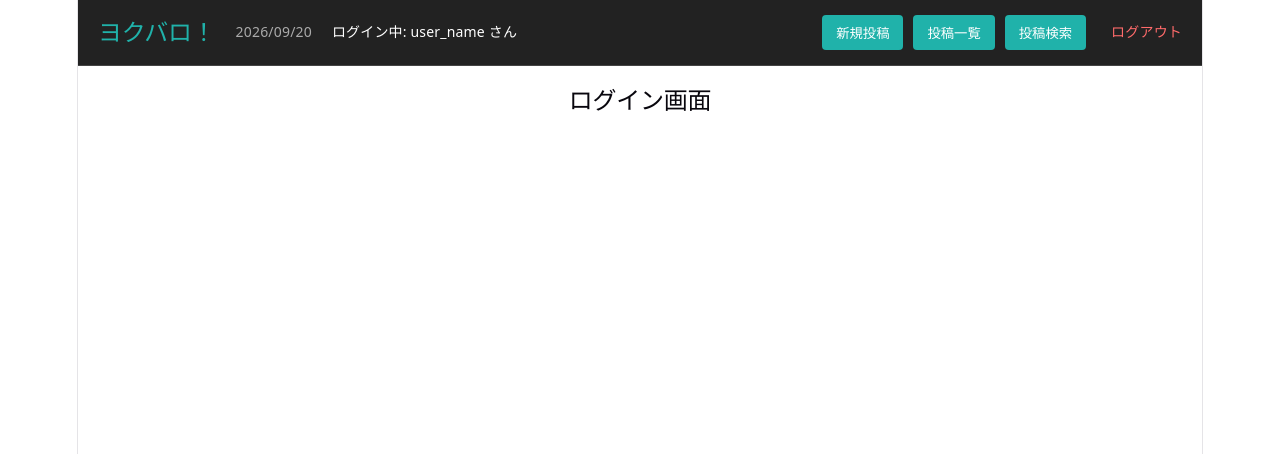
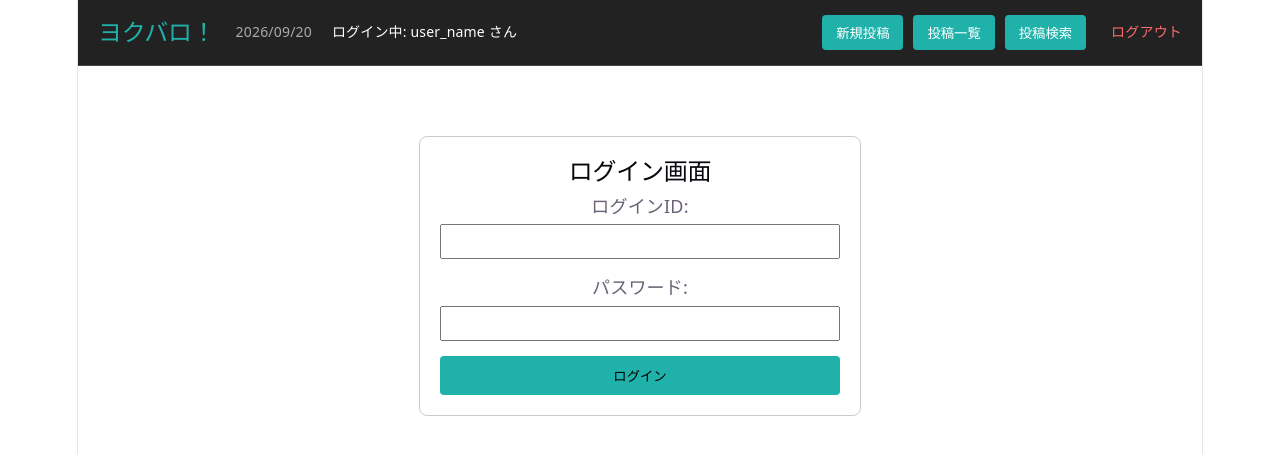
Before and after one commit to Nyama-zaki/yokubaro, a React (Vite) app in the folder frontend/: page /login in a window 1280 px wide. Shown: the top 454 px of the page. Built offline with nearby package versions, Linux system fonts and the light colour scheme.

Commit message:
ログイン画面の準備

```diff
--- a/frontend/src/pages/Login.jsx
+++ b/frontend/src/pages/Login.jsx
@@ -1,7 +1,69 @@
+import React, { useState } from "react";
+import { useNavigate } from "react-router-dom";
+
 export default function Login() {
+  const [loginId, setLoginId] = useState("");
+  const [password, setPassword] = useState("");
+  const navigate = useNavigate();
+
+  const handleSubmit = (e) => {
+    e.preventDefault();
+    console.log("入力されたID:", loginId);
+    console.log("入力されたパスワード:", password);
+    // ここにバックエンドへログイン要求を送る処理を追加していきます！
+  };
+
   return (
-    <div>
+    <div
+      style={{
+        maxWidth: "400px",
+        margin: "50px auto",
+        padding: "20px",
+        border: "1px solid #ccc",
+        borderRadius: "8px",
+      }}
+    >
       <h2>ログイン画面</h2>
+      <form onSubmit={handleSubmit}>
+        <div style={{ marginBottom: "15px" }}>
+          <label style={{ display: "block", marginBottom: "5px" }}>
+            ログインID:
+          </label>
+          <input
+            type="text"
+            value={loginId}
+            onChange={(e) => setLoginId(e.target.value)}
+            style={{ width: "100%", padding: "8px", boxSizing: "border-box" }}
+            required
+          />
+        </div>
+        <div style={{ marginBottom: "15px" }}>
+          <label style={{ display: "block", marginBottom: "5px" }}>
+            パスワード:
+          </label>
+          <input
+            type="password"
+            value={password}
+            onChange={(e) => setPassword(e.target.value)}
+            style={{ width: "100%", padding: "8px", boxSizing: "border-box" }}
+            required
+          />
+        </div>
+        <button
+          type="submit"
+          style={{
+            width: "100%",
+            padding: "10px",
+            backgroundColor: "#20b2aa",
+            color: "#white",
+            border: "none",
+            borderRadius: "4px",
+            cursor: "pointer",
+          }}
+        >
+          ログイン
+        </button>
+      </form>
     </div>
   );
 }
```
